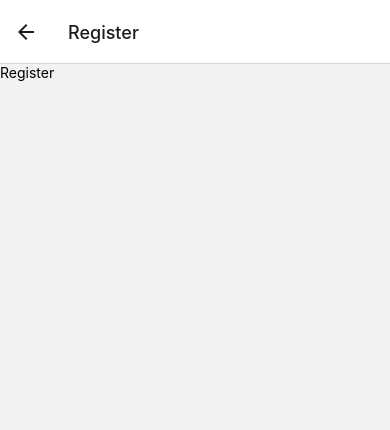
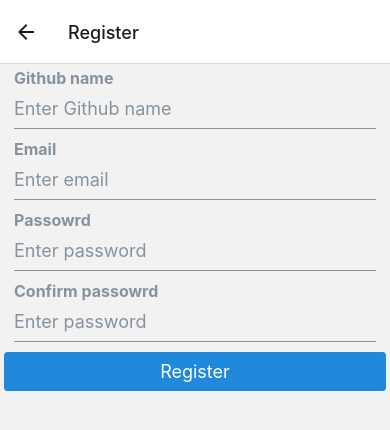
Before and after one commit to bartoszboruta/open_source_manager, a React Native app: screen /Register in a window 390 px wide. Shown: the top 430 px of the page. Built offline with nearby package versions, Linux system fonts and the light colour scheme.

Commit message:
add register view

```diff
--- a/src/screens/AuthStack/Login/Login.tsx
+++ b/src/screens/AuthStack/Login/Login.tsx
@@ -1,14 +1,26 @@
-import React, { useCallback } from "react";
-import { View } from "react-native";
+import React from "react";
+import { View, Text, StyleSheet, Pressable } from "react-native";
 
 import { common } from "styles";
 
 import Form from "./Form";
 
-const Login = () => {
+type Props = {
+  navigation: any;
+};
+
+const Login: React.FC<Props> = ({ navigation }) => {
   return (
     <View style={common.container}>
       <Form />
+      <Pressable
+        onPress={() => navigation.navigate("Register")}
+        style={common.center}
+      >
+        <Text style={StyleSheet.flatten([common.url, common.wrapperMd])}>
+          Do not have account? Register for free
+        </Text>
+      </Pressable>
     </View>
   );
 };
--- /dev/null
+++ b/src/screens/AuthStack/Register/Form/Form.tsx
@@ -0,0 +1,68 @@
+import React, { useCallback } from "react";
+import { Formik, Field } from "formik";
+
+import { Button } from "react-native-elements";
+import { KeyboardAvoidingView } from "react-native";
+
+import TextField from "components/Form/TextField";
+
+import schema, { RegisterSchema } from "./schema";
+
+const initialValues: RegisterSchema = {
+  email: "",
+  github_name: "",
+  password: "",
+  confirmed_password: "",
+};
+
+const Form = () => {
+  const submitForm = useCallback((values) => {
+    console.log({ values });
+    // todo: connect with login slice
+  }, []);
+
+  return (
+    <Formik
+      validateOnChange={false}
+      onSubmit={submitForm}
+      initialValues={initialValues}
+      validationSchema={schema}
+    >
+      {({ handleSubmit }) => {
+        return (
+          <>
+            <Field
+              label="Github name"
+              name="github_name"
+              placeholder="Enter Github name"
+              component={TextField}
+            />
+            <Field
+              label="Email"
+              name="email"
+              placeholder="Enter email"
+              component={TextField}
+            />
+            <Field
+              name="password"
+              label="Passowrd"
+              placeholder="Enter password"
+              component={TextField}
+              secureTextEntry={true}
+            />
+            <Field
+              name="confirmed_password"
+              label="Confirm passowrd"
+              placeholder="Enter password"
+              component={TextField}
+              secureTextEntry={true}
+            />
+            <Button onPress={() => handleSubmit()} title="Register" />
+          </>
+        );
+      }}
+    </Formik>
+  );
+};
+
+export default Form;
--- /dev/null
+++ b/src/screens/AuthStack/Register/Form/index.ts
@@ -0,0 +1 @@
+export { default } from "./Form";
--- /dev/null
+++ b/src/screens/AuthStack/Register/Form/schema.ts
@@ -0,0 +1,17 @@
+import * as yup from "yup";
+
+const schema = yup.object({
+  email: yup.string().required(),
+  github_name: yup.string().required(),
+  password: yup.string().required(),
+  confirmed_password: yup
+    .string()
+    .required()
+    .test("passwords", "Passwords must match", function (value) {
+      return this.parent.password === value;
+    }),
+});
+
+export type RegisterSchema = yup.TypeOf<typeof schema>;
+
+export default schema;
--- a/src/screens/AuthStack/Register/Register.tsx
+++ b/src/screens/AuthStack/Register/Register.tsx
@@ -1,10 +1,16 @@
 import React from "react";
-import { View, Text } from "react-native";
+import { View, Text, StyleSheet, Pressable } from "react-native";
 
-const Register = () => {
+import { common } from "styles";
+
+import Form from "./Form";
+
+type Props = {};
+
+const Register: React.FC<Props> = () => {
   return (
-    <View>
-      <Text>Register</Text>
+    <View style={common.container}>
+      <Form />
     </View>
   );
 };
--- a/src/styles/common.ts
+++ b/src/styles/common.ts
@@ -3,8 +3,19 @@
 import spacing from "./spacing";
 
 const styles = StyleSheet.create({
+  center: {
+    alignItems: "center",
+    justifyContent: "center",
+    textAlign: "center",
+  },
   container: {
     padding: spacing.xs,
+  },
+  url: {
+    textDecorationLine: "underline",
+  },
+  wrapperMd: {
+    padding: spacing.md,
   },
 });
 
```
